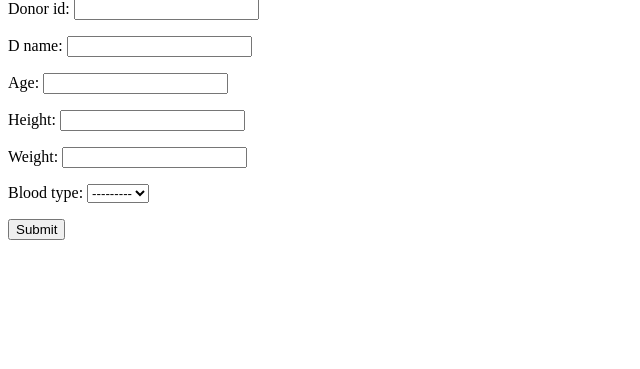
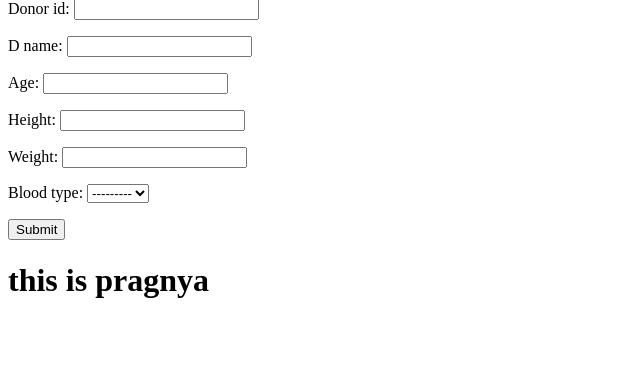
Before and after one commit to smrutib/organ_donation, a Django app: page /admin_app/donor/ in a window 1280 px wide. Shown: the part 139-508 px from the top of the page, without its empty margins (0-640 px from the left). Run offline with Django 3.2, Linux system fonts and the light colour scheme.

Commit message:
Update donor.html

```diff
--- a/templates/admin_app/donor.html
+++ b/templates/admin_app/donor.html
@@ -13,5 +13,7 @@
 			<input type="submit" class="btn btn-primary" value="Submit">
 		</form>
 </div>
+	<h1>this is pragnya</h1>
 </body>
+
 </html>
```
